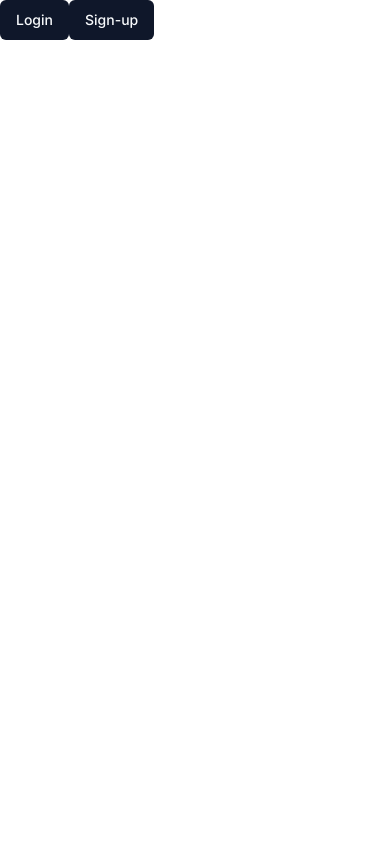
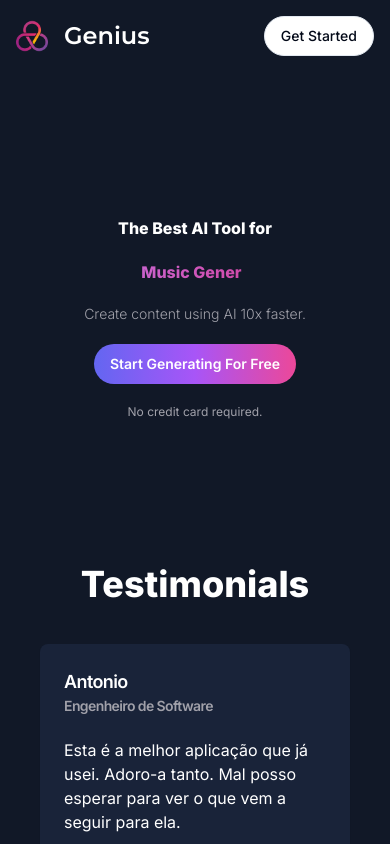
Before and after one commit to LucasJnoub/saas-ai, a Next.js app: page / in a window 390 px wide. Built offline with nearby package versions, Linux system fonts and the light colour scheme; no server answers.

Commit message:
adding landing page

```diff
--- /dev/null
+++ b/app/(landing)/layout.tsx
@@ -0,0 +1,18 @@
+const LandingLayout = (
+  {
+    children
+  }: {
+    children: React.ReactNode;
+  }
+)=>{
+
+return (
+ <main className="h-full bg-[#111827] overflow-auto">
+    <div className="mx-auto max-w-screen-xl h-full w-full">
+      {children}
+    </div>
+ </main>
+)
+}
+
+export default LandingLayout;
--- a/app/(landing)/page.tsx
+++ b/app/(landing)/page.tsx
@@ -1,16 +1,18 @@
 import { Button } from '@/components/ui/button'
 import Link from 'next/link'
 import React from 'react'
+import  LandingNavBar  from '@/components/landing-navbar'
+import { LandingHero } from '@/components/landing-hero'
+import LandingContent from '@/components/landing-content'
 
-export default function LandingPage() {
+ function LandingPage() {
   return (
-    <div>
-      <Link href="/sign-in" passHref>
-        <Button>Login</Button>
-      </Link>
-      <Link href="/sign-up" passHref>
-        <Button>Sign-up</Button>
-      </Link>
+    <div className='h-full'>
+      <LandingNavBar></LandingNavBar>
+      <LandingHero></LandingHero>
+      <LandingContent></LandingContent>
     </div>
   )
 }
+
+export default LandingPage;
--- /dev/null
+++ b/components/landing-content.tsx
@@ -0,0 +1,59 @@
+"use client"
+import React from 'react'
+import { Card, CardContent, CardHeader, CardTitle } from './ui/card'
+
+export default function LandingContent() {
+  const testimonials = [
+    {
+      name: "Antonio",
+      avatar: "A",
+      title: "Engenheiro de Software",
+      description: "Esta é a melhor aplicação que já usei. Adoro-a tanto. Mal posso esperar para ver o que vem a seguir para ela."
+    },
+    {
+      name: "Maria",
+      avatar: "M",
+      title: "Designer de UX",
+      description: "Estou maravilhada com a simplicidade e eficácia desta aplicação. Ela melhorou muito o meu fluxo de trabalho e produtividade."
+    },
+    {
+      name: "João",
+      avatar: "J",
+      title: "Gestor de Produto",
+      description: "Esta aplicação revolucionou a forma como nossa equipe colabora e se comunica. É um jogo mudador!"
+    },
+    {
+      name: "Carolina",
+      avatar: "C",
+      title: "Desenvolvedora Web",
+      description: "A aplicação é incrível! Ela simplificou muito meu trabalho e me ajudou a entregar projetos de alta qualidade mais rapidamente."
+    }
+  ];
+
+
+  return (
+    <div className='px-10 pb-20'>
+      <h2 className='text-center text-4xl text-white font-extrabold mb-10'>
+        Testimonials
+      </h2>
+
+      <div className="grid grid-cols-1 sm:grid-cols-2 md:grid-cols-3 lg:grid-cols-4 gap-4">
+          {testimonials.map((item)=>(
+            <Card key={item.description} className='bg-[#192339] border-none text-white'>
+                <CardHeader>
+                  <CardTitle className='flex items-center gap-x-2'>
+                    <div className="">
+                      <p className="text-lg">{item.name}</p>
+                      <p className="text-zinc-400 text-sm">{item.title}</p>
+                    </div>
+                  </CardTitle>
+                  <CardContent className='pt-4 px-0'>
+                    {item.description}
+                  </CardContent>
+                </CardHeader>
+            </Card>
+          ))}
+      </div>
+    </div>
+  )
+}
--- /dev/null
+++ b/components/landing-hero.tsx
@@ -0,0 +1,44 @@
+"use client"
+import { useAuth } from "@clerk/nextjs";
+import Link from "next/link";
+import TypewriterComponent from "typewriter-effect";
+import { Button } from "./ui/button";
+export const LandingHero = ()=>{
+  const {isSignedIn} = useAuth();
+
+  return (
+    <div className="text-white font-bold py-36 text-center space-y-5">
+      <div className="text-4xl-sm:text-5xl md:text-6xl lg:text-7xl space-y-5 font-extrabold">
+        <h1>The Best AI Tool for </h1>
+        <div className="text-transparent bg-clip-text bg-gradient-to-r from-purple-400 to-pink-600">
+          <TypewriterComponent
+          options={{
+            strings:['ChatBot', 'Music Generation', 'Video Generation', 'Code Generation', 'Image Generation'],
+            autoStart:true,
+            loop:true
+          }}
+
+          />
+        </div>
+      </div>
+
+      <div className="text-sm md:text-xl font-light text-zinc-400">
+        Create content using AI 10x faster.
+      </div>
+
+      <div className="">
+        <Link
+        href={isSignedIn? "/dashboard" : "/auth/sign-up"}
+        >
+          <Button variant={"premium"} className="md:text-lg p-4 md:p-6 rounded-full font-semibold">
+            Start Generating For Free
+          </Button>
+
+        </Link>
+      </div>
+
+      <div className="text-zinc-400 text-xs md:text-sm font-normal">
+        No credit card required.
+      </div>
+  </div>)
+}
--- /dev/null
+++ b/components/landing-navbar.tsx
@@ -0,0 +1,50 @@
+"use client";
+import { Montserrat } from "next/font/google";
+import  Image  from "next/image";
+import  Link from "next/link";
+import { useAuth } from "@clerk/nextjs";
+import { cn } from "@/lib/utils";
+import { Button } from "./ui/button";
+
+
+const font = Montserrat({
+  weight: "600",
+  subsets: ["latin"],
+})
+
+ function LandingNavBar(){
+  const {isSignedIn} = useAuth();
+
+  return (
+  <nav className="p-4 bg-transparent flex items-center justify-between">
+    <Link
+      href=""
+      className="flex items-center"
+    >
+      <div className="relative h-8 w-8 mr-4">
+      <Image
+      fill
+      alt="Logo"
+      src="/logo.png"
+      />
+
+      </div>
+      <h1 className={cn("text-2xl font-bold text-white", font.className)}>
+        Genius
+      </h1>
+    </Link>
+
+    <div className="flex items-center gap-x-2">
+      <Link
+      href={isSignedIn? "/dashboard" : "/auth/sign-up"}
+      >
+        <Button  variant={"outline"} className="rounded-full">
+          Get Started
+        </Button>
+
+      </Link>
+    </div>
+  </nav>)
+}
+
+export default LandingNavBar;
--- a/package.json
+++ b/package.json
@@ -32,6 +32,7 @@
     "stripe": "^15.0.0",
     "tailwind-merge": "^2.2.2",
     "tailwindcss-animate": "^1.0.7",
+    "typewriter-effect": "^2.21.0",
     "zod": "^3.22.4",
     "zustand": "^4.5.2"
   },
```
Also changed, not shown: 1 other file (tests, documents, lock files or other folders).
